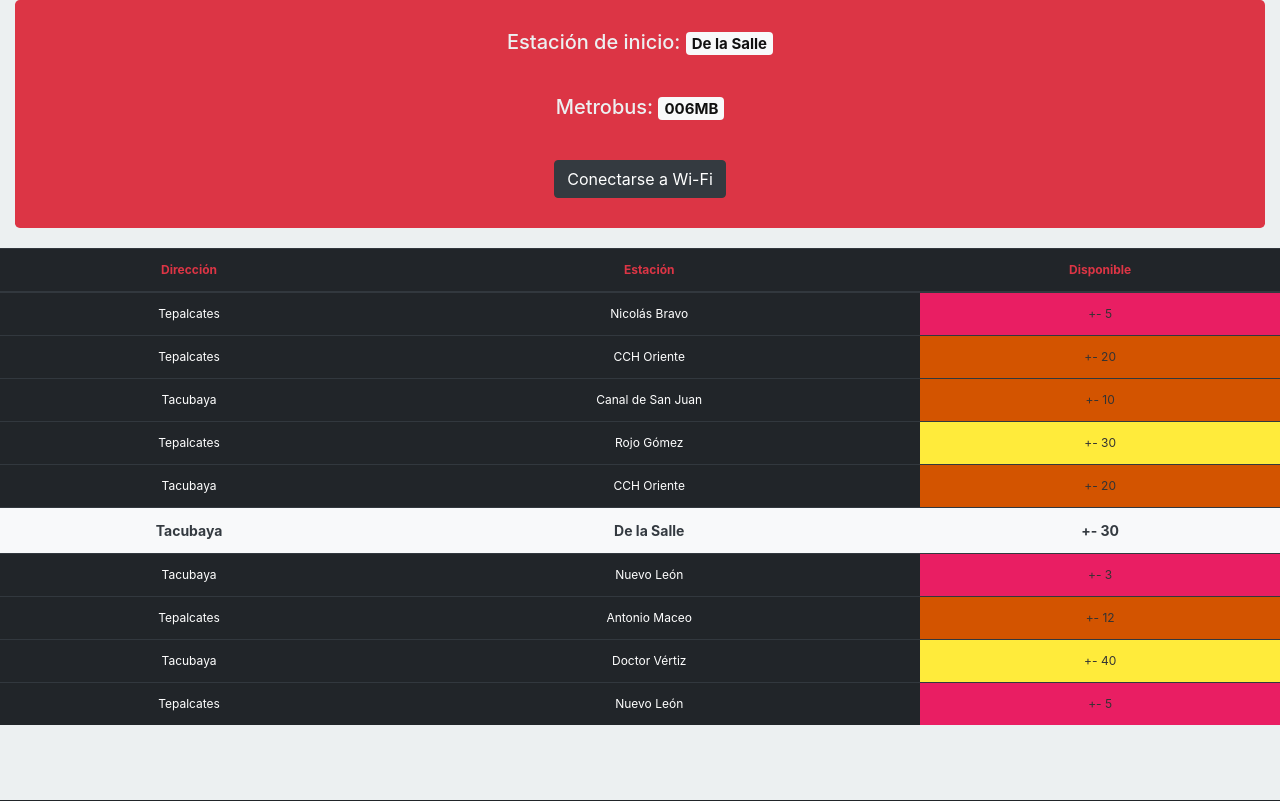
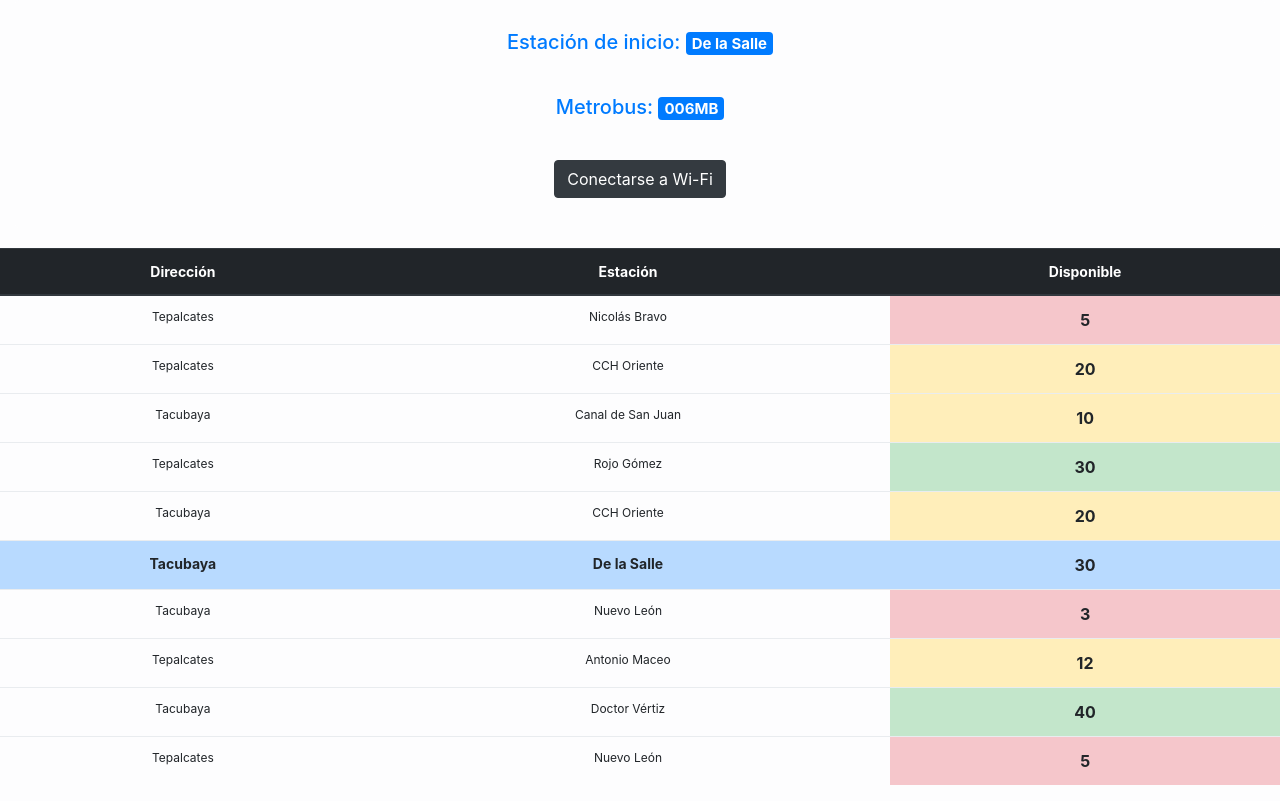
Before and after one commit to Taviz55/MB-cupo, a PHP site: page / in a window 1280 px wide. Run offline with PHP 8.4, Linux system fonts and the light colour scheme; data comes from the database, SQL or seed files in the repository; some libraries are stand-ins or nearby versions.

Commit message:
Se modificaron los estilos.

```diff
--- a/css/style.css
+++ b/css/style.css
@@ -1,11 +1,11 @@
 body{
-    background-color: #ecf0f1;
+    background-color: #fdfdfe;
     margin: 0;
     padding: 0;
 }
 
 .jumbotron{
-    background-color: #dc3545;
+    background: #fdfdfe;
     display: flex;
     flex-direction: column;
     justify-content: center;
@@ -29,7 +29,7 @@ h5{
 }
 
 .modal-header{
-    background-color: #dc3545;
+    background-color: #007bff;
     color: #ecf0f1;
     text-align: center;
 }
@@ -48,15 +48,20 @@ h5{
 }
 
 .table thead th{
-    color: #dc3545;
+    color: #007bff;
     text-align: center;
+    font-size: 14px;
 }
 
 .table tbody td{
   text-align: center;
 }
 
+.table tbody td:nth-child(3){
+    font-size: 16px;
 
-.sobreCupo{ background: #E91E63; color: #333; }
+}
+
+.sobreCupo{ background: #b71c1c; color: #333; }
 .cupoAlto{ background: #d35400; color: #333; }
 .cupoBajo{ background: #FFEB3B; color: #333; }
--- a/index.php
+++ b/index.php
@@ -32,8 +32,8 @@
         <div class="col">
             <div class="jumbotron">
                 <div class="start_station">
-                    <h5>Estación de inicio: <span class="badge badge-light"><?= $start_station[1] ?></span></h5>
-                    <h5>Metrobus: <span class="badge badge-light"><?= $selected_metrobus[0] ?></span></h5>
+                    <h5 class="text-primary">Estación de inicio: <span class="badge badge-primary"><?= $start_station[1] ?></span></h5>
+                    <h5 class="text-primary">Metrobus: <span class="badge badge-primary"><?= $selected_metrobus[0] ?></span></h5>
                 </div>
                 <div id="content">
                     <button type="button" class="btn btn-dark" data-toggle="modal" data-target="#connection_wifi">Conectarse a Wi-Fi</button>
--- a/table_metrobus_cupo_index.php
+++ b/table_metrobus_cupo_index.php
@@ -19,8 +19,8 @@
 
 <div class="row">
     <div style="padding: 0;" class="col table_metrobus_cupo">
-        <table class="table table-dark">
-          <thead>
+        <table class="table table-light">
+          <thead class="thead-dark">
             <tr>
               <th>Dirección</th>
               <th>Estación</th>
@@ -35,24 +35,24 @@
 
                     <?php
                         if($cupo <= 5)
-                            $clase = "sobreCupo";
+                            $clase = "table-danger";
                         elseif($cupo > 5 && $cupo <= 20)
-                            $clase = "cupoAlto";
+                            $clase = "table-warning";
                         elseif($cupo >= 30)
-                            $clase = "cupoBajo";
+                            $clase = "table-success";
                     ?>
 
                     <?php if($row['metrobus_id'] == $selected_metrobus[0]){ ?>
-                        <tr style="font-size: 14px;" class='bg-light text-dark'>
+                        <tr style="font-size: 14px;" class='table-primary'>
                             <td><strong><?= $row['direccion']; ?></strong></td>
                             <td><strong><?= $row['estacion']; ?></strong></td>
-                            <td><strong><?= "+- ".$cupo; ?></strong></td>
+                            <td><strong><?= $cupo; ?></strong></td>
                         </tr>
                    <?php }else{ ?>
                         <tr>
                             <td><?= $row['direccion']; ?></td>
                             <td><?= $row['estacion']; ?></td>
-                            <td class="<?= $clase; ?>"><?= "+- ".$cupo; ?></td>
+                            <td class="<?= $clase; ?>"><strong><?= $cupo; ?></strong></td>
                         </tr>
                    <?php  } ?>
                 <?php } ?>
```
Also changed, not shown: include/access.php (+5 -9 lines), include/table_metrobus_cupo.php (+8 -8 lines).
